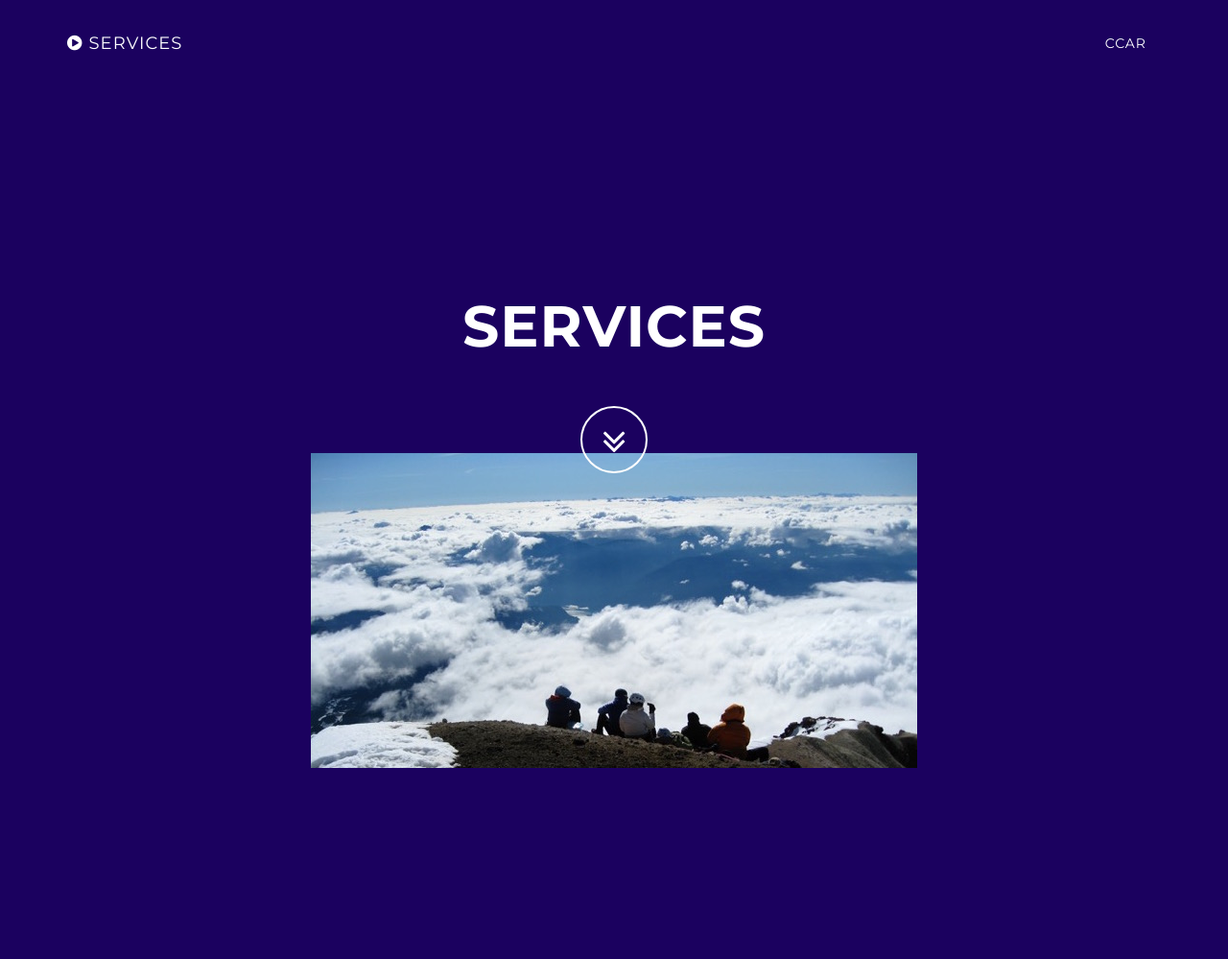
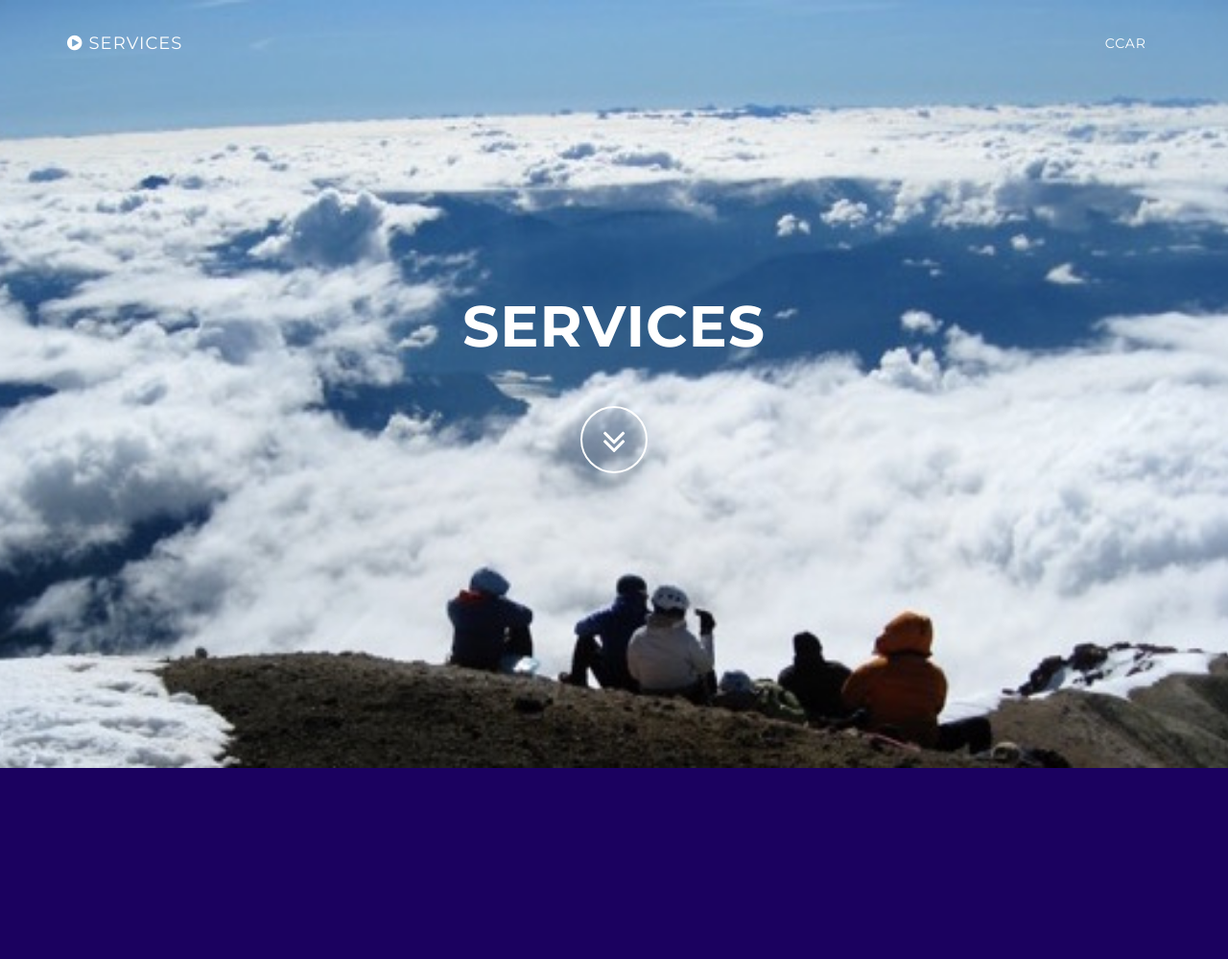
Before and after one commit to ryankell05/Gravity, a Flask app: page /services in a window 1280 px wide. Shown: the top 999 px of the page at 96% size. Run offline with Flask 2, Linux system fonts and the light colour scheme; some libraries are stand-ins or nearby versions.

Commit message:
service page jumbotron update

```diff
--- a/static/css/services.css
+++ b/static/css/services.css
@@ -1,4 +1,15 @@
 #jumbo
 {
-	background: url(../img/main.jpeg) no-repeat bottom center scroll;
-}
+	display: table;
+    width: 100%;
+    height: 100%;
+    padding: 100px 0;
+    text-align: center;
+    color: #fff;
+    background: url(../img/main.jpeg) no-repeat center center scroll;
+    background-color: #1B015F;
+    -webkit-background-size: cover;
+    -moz-background-size: cover;
+    background-size: cover;
+    -o-background-size: cover;
+ }
```
